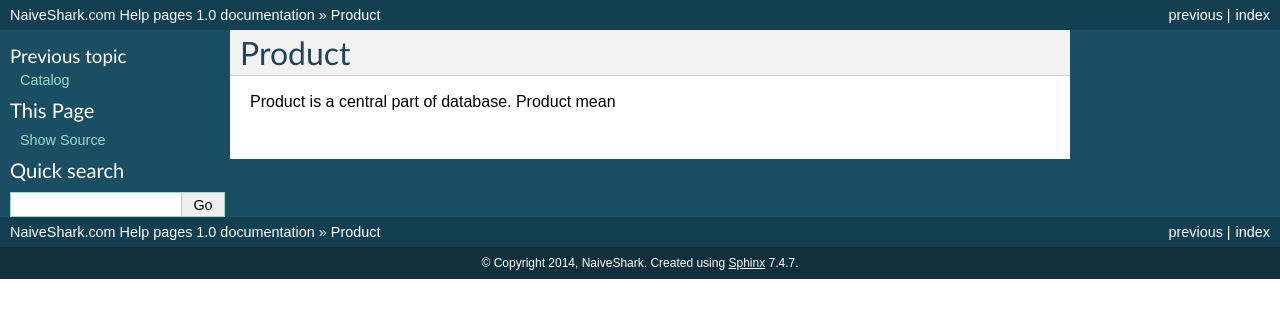
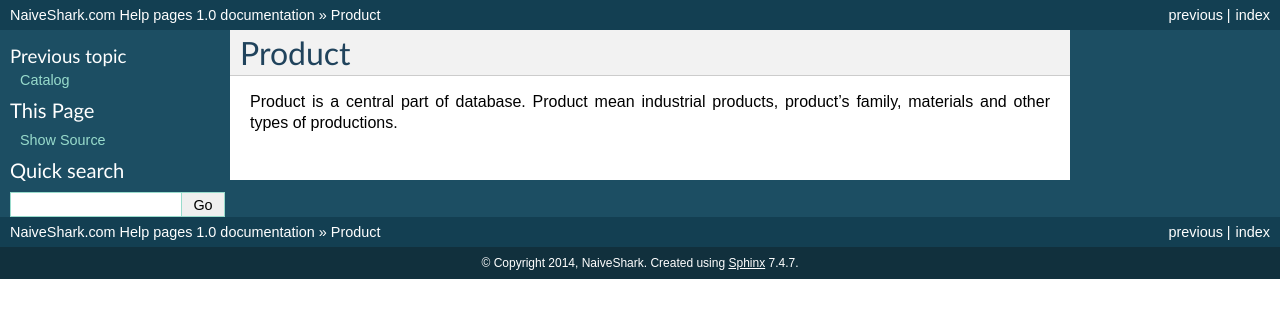
Before and after one commit to NaiveShark/NaiveSharkComDoc, a Sphinx documentation site: the page built from docs/product.rst, in a window 1280 px wide. Shown: the top 318 px of the page. Built offline with Sphinx 7.4.7, drawn with Linux system fonts in a browser that asks for light colours; pages that are not in the unit, such as notebooks, are missing from menus.

Commit message:
об изделиях

```diff
--- a/docs/product.rst
+++ b/docs/product.rst
@@ -1,4 +1,4 @@
 Product
 =======
 
-Product is a central part of database. Product mean
+Product is a central part of database. Product mean industrial products, product's family, materials and other types of productions.
```
